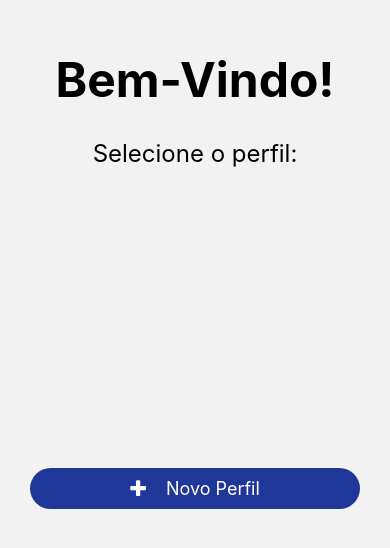
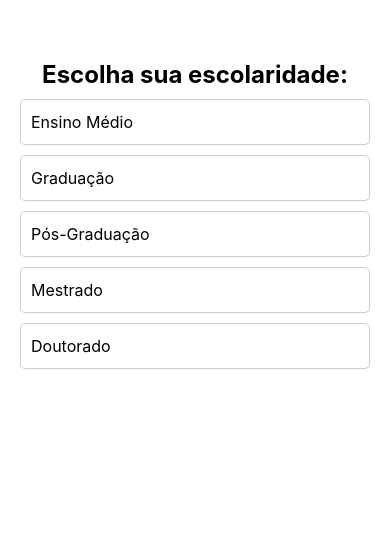
Before and after one commit to AndreiKoenich/Aplicativo-TechMatch, a React Native app: screen /EscolaridadeScreen in a window 390 px wide. Shown: the top 548 px of the page. Built offline with nearby package versions, Linux system fonts and the light colour scheme.

Commit message:
Novas Coisas

```diff
--- a/App.js
+++ b/App.js
@@ -1,8 +1,9 @@
 import { StyleSheet, View } from 'react-native';
 import { NavigationContainer } from '@react-navigation/native';
-import { createStackNavigator, HeaderBackButton } from '@react-navigation/stack'; // Importe o HeaderBackButton
+import { createStackNavigator } from '@react-navigation/stack';
 import TelaInicial from './src/components';
 import Cadastro from './src/components/Cadastro';
+import EscolaridadeScreen from './src/components/EscolaridadeScreen'; // Importe a tela de EscolaridadeScreen
 
 const Stack = createStackNavigator();
 
@@ -12,7 +13,7 @@ export default function App() {
       <Stack.Navigator
         initialRouteName="TelaInicial"
         screenOptions={{
-          headerShown: false // Esconda o cabeçalho de navegação padrão em todas as telas
+          headerShown: false,
         }}
       >
         <Stack.Screen name="TelaInicial" component={TelaInicial} />
@@ -20,10 +21,14 @@ export default function App() {
           name="Cadastro"
           component={Cadastro}
           options={{
-            headerShown: true, // Mostrar cabeçalho de navegação apenas na tela de Cadastro
-            headerTitle: '', // Remova o texto "Cadastro" do cabeçalho
-            headerLeft: () => null, // Remova o botão de voltar do cabeçalho
+            headerShown: true,
+            headerTitle: '',
+            headerLeft: () => null,
           }}
+        />
+        <Stack.Screen
+          name="EscolaridadeScreen"
+          component={EscolaridadeScreen} // Passa o componente EscolaridadeScreen como componente da Screen
         />
       </Stack.Navigator>
     </NavigationContainer>
--- a/src/components/Cadastro/index.js
+++ b/src/components/Cadastro/index.js
@@ -1,32 +1,35 @@
-import React from 'react';
+import React, { useState } from 'react';
 import { View, Text, TouchableOpacity, StyleSheet, TextInput } from 'react-native';
+import { useNavigation } from '@react-navigation/native';
 
-export default function ProfileScreen() {
-  const escolaridades = ['Ensino Médio', 'Graduação', 'Pós-Graduação', 'Mestrado', 'Doutorado'];
+
+export default function Cadastro({ route }) {
+  const navigation = useNavigation();
+  const [escolaridade, setEscolaridade] = useState('');
+
+  // Verifica se há escolaridade selecionada da tela EscolaridadeScreen
+  React.useEffect(() => {
+    if (route.params?.escolaridade) {
+      setEscolaridade(route.params.escolaridade);
+    }
+  }, [route.params]);
 
   return (
     <View style={styles.container}>
-      {/* Parte Superior */}
       <View style={styles.header}>
         <Text style={styles.headerText}>Cadastro</Text>
       </View>
 
-      {/* Quem é você */}
       <Text style={styles.sectionText}>Quem é você?</Text>
-
-      {/* Campo Nome */}
       <TextInput style={styles.input} placeholder="Nome" />
-
-      {/* Campo E-mail */}
       <TextInput style={styles.input} placeholder="E-mail" />
 
-      {/* Campo Escolaridade */}
-      <TextInput style={styles.input} placeholder="Escolaridade" />
+      {/* Mostra a escolaridade selecionada ou o campo de seleção */}
+      <TouchableOpacity style={styles.input} onPress={() => navigation.navigate('EscolaridadeScreen')}>
+        <Text style={styles.placeholderText}>{escolaridade || 'Escolaridade'}</Text>
+      </TouchableOpacity>
 
-      {/* Campo Estado */}
       <TextInput style={styles.input} placeholder="Estado" />
-
-      {/* Campo Cidade */}
       <TextInput style={styles.input} placeholder="Cidade" />
     </View>
   );
@@ -34,8 +37,7 @@ export default function ProfileScreen() {
 
 const styles = StyleSheet.create({
   container: {
-    flex: 1,
-    backgroundColor: '#ffffff',
+    flex: 1,    backgroundColor: '#ffffff',
     paddingHorizontal: 20,
     paddingTop: 40,
   },
--- /dev/null
+++ b/src/components/EscolaridadeScreen.js
@@ -0,0 +1,57 @@
+import React from 'react';
+import { View, Text, TouchableOpacity, StyleSheet } from 'react-native';
+import { useNavigation } from '@react-navigation/native';
+
+export default function EscolaridadeScreen() {
+  const escolaridades = ['Ensino Médio', 'Graduação', 'Pós-Graduação', 'Mestrado', 'Doutorado'];
+  const navigation = useNavigation();
+
+  const handleEscolaridadePress = (escolaridade) => {
+    // Realize qualquer lógica necessária com a escolaridade selecionada
+    console.log('Escolaridade selecionada:', escolaridade);
+
+    // Navegue para a tela de Cadastro e envie a escolaridade como parâmetro
+    navigation.navigate('Cadastro', { escolaridade: escolaridade });
+  };
+
+  return (
+    <View style={styles.container}>
+      <Text style={styles.headerText}>Escolha sua escolaridade:</Text>
+      {escolaridades.map((escolaridade) => (
+        <TouchableOpacity
+          key={escolaridade}
+          style={styles.escolaridadeItem}
+          onPress={() => handleEscolaridadePress(escolaridade)}
+        >
+          <Text style={styles.escolaridadeText}>{escolaridade}</Text>
+        </TouchableOpacity>
+      ))}
+    </View>
+  );
+}
+
+const styles = StyleSheet.create({
+  container: {
+    flex: 1,
+    backgroundColor: '#ffffff',
+    paddingHorizontal: 20,
+    paddingTop: 40,
+  },
+  headerText: {
+    fontSize: 24,
+    fontWeight: 'bold',
+    marginTop: 20,
+    textAlign: 'center',
+  },
+  escolaridadeItem: {
+    borderWidth: 1,
+    borderColor: '#ccc',
+    borderRadius: 5,
+    paddingVertical: 12,
+    paddingHorizontal: 10,
+    marginTop: 10,
+  },
+  escolaridadeText: {
+    fontSize: 16,
+  },
+});
```
Also changed, not shown: src/components/index.js (line endings or trailing spaces).
